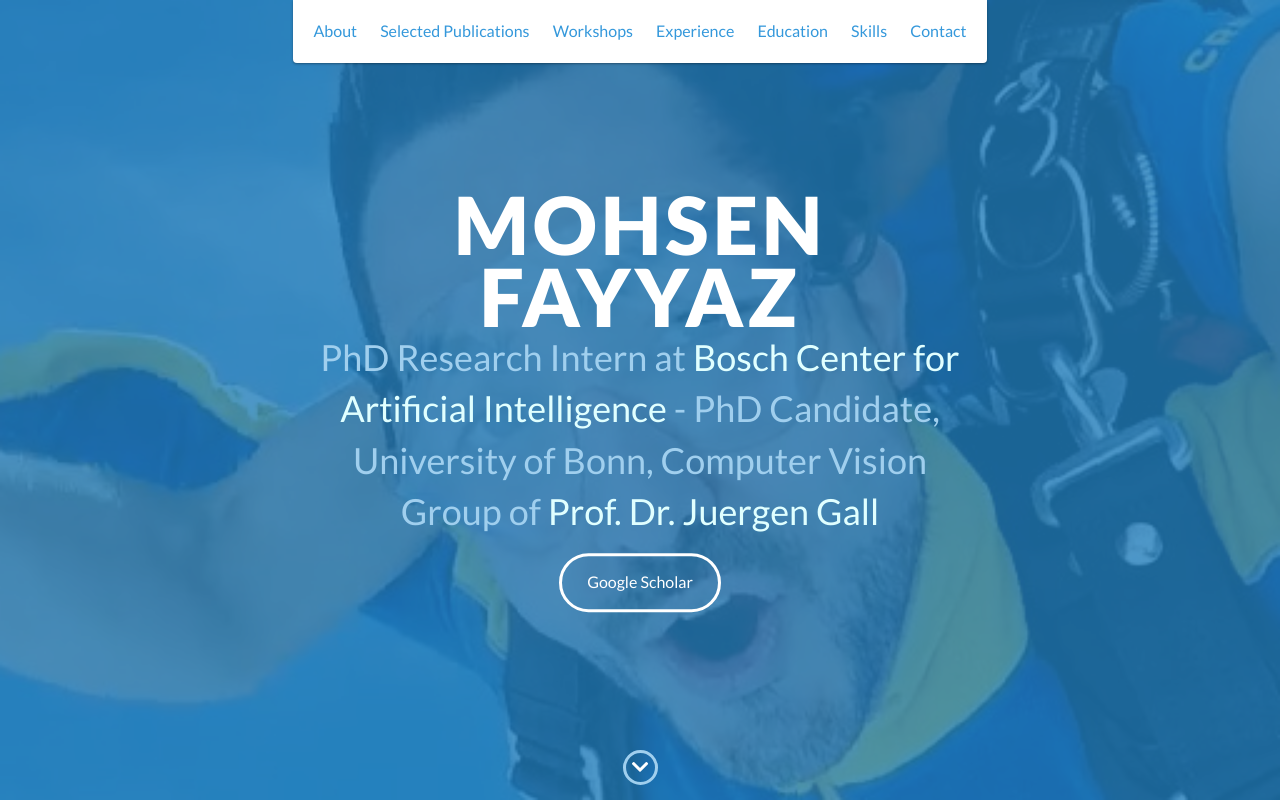
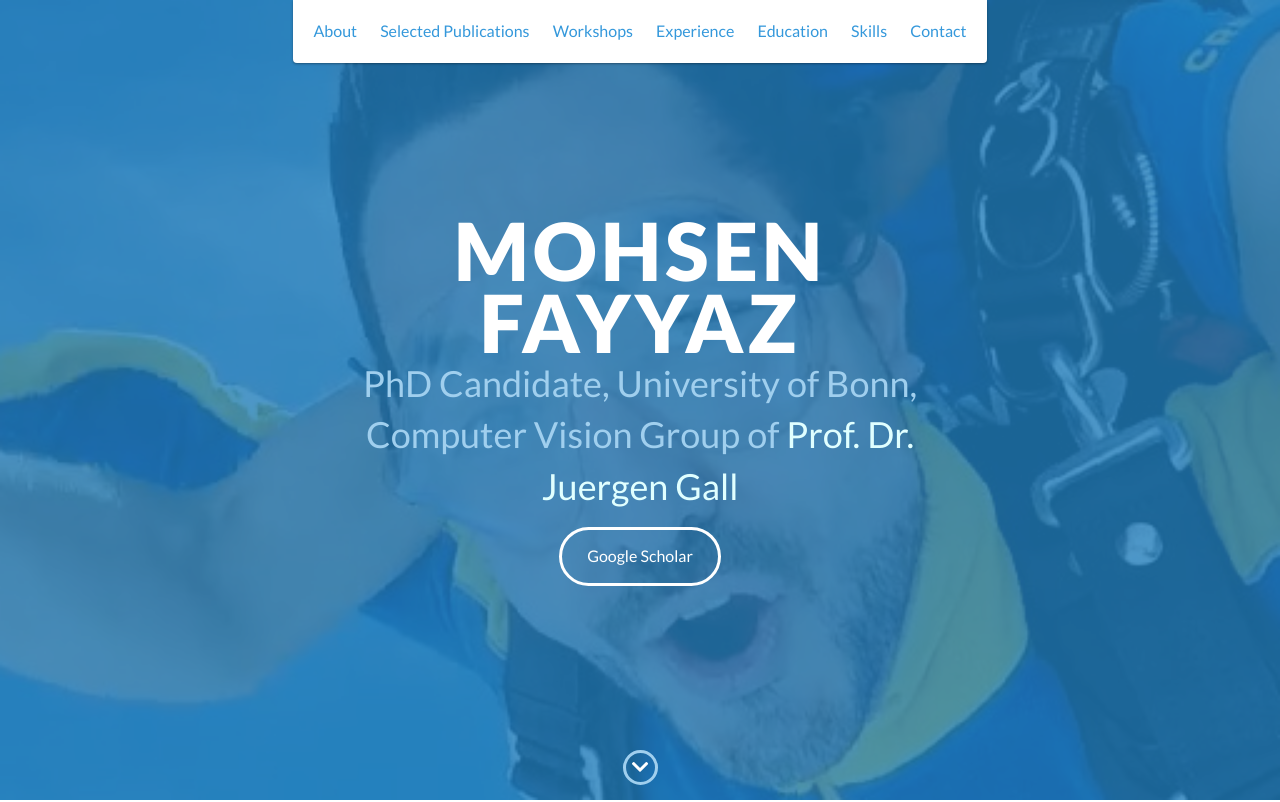
Before and after one commit to MohsenFayyaz89/mohsenfayyaz89.github.io, a website: page index.html in a window 1280 px wide. Shown: the top 802 px of the page. Drawn offline with nearby package versions, Linux system fonts and the light colour scheme.

Commit message:
Update index.html

```diff
--- a/index.html
+++ b/index.html
@@ -57,7 +57,7 @@
     <div id="lead">
         <div id="lead-content">
             <h1>Mohsen Fayyaz</h1>
-            <h2>PhD Research Intern at <a href="https://www.bosch-ai.com/" target="_blank" style="color: LightCyan">Bosch Center for Artificial Intelligence</a> - PhD Candidate, University of Bonn, Computer Vision Group of <a href="http://pages.iai.uni-bonn.de/gall_juergen/" target="_blank" style="color: LightCyan">Prof. Dr. Juergen Gall</a></h2>
+            <h2>PhD Candidate, University of Bonn, Computer Vision Group of <a href="http://pages.iai.uni-bonn.de/gall_juergen/" target="_blank" style="color: LightCyan">Prof. Dr. Juergen Gall</a></h2>
             <a href="https://scholar.google.com/citations?user=IBtTAGoAAAAJ&hl=en" class="btn-rounded-white">Google Scholar</a>
         </div>
         <!-- End #lead-content -->
```
